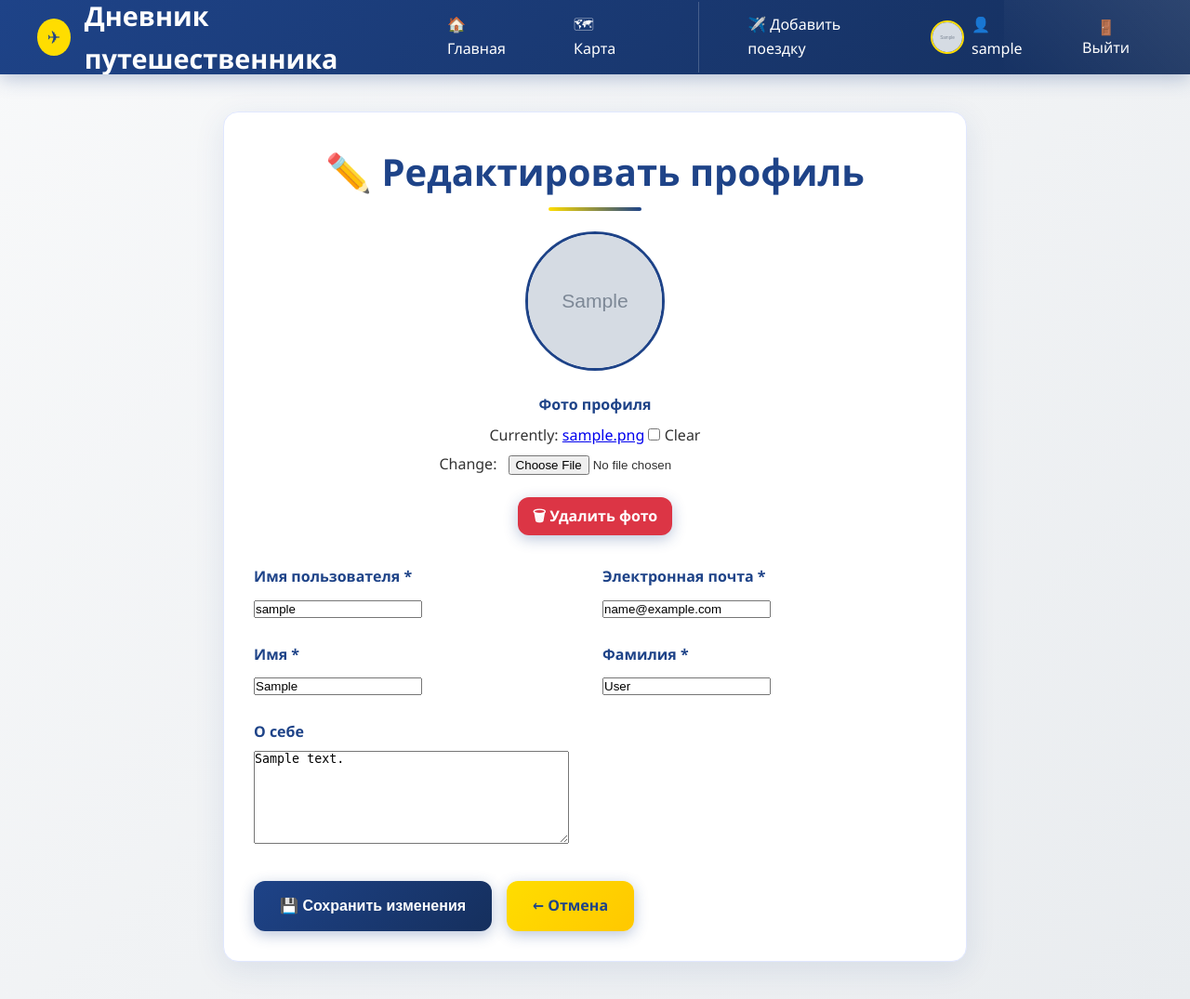
After one commit to shairum/TRPO_SAIT2, a Django app: page /profile/edit/ in a window 1280 px wide. The commit adds this page. Shown: the whole page at 93% size. Run offline with Django 5.2, Linux system fonts and the light colour scheme; a user stored in the database is signed in; tables that the repository leaves empty hold one stand-in row (values such as "Sample post"); grey boxes marked "Sample" are stand-in pictures.

Commit message:
Добавил возможность добавления фото для профиля

```diff
--- a/sait/sait_app/forms.py
+++ b/sait/sait_app/forms.py
@@ -35,11 +35,38 @@ class CustomUserCreationForm(UserCreationForm):
 
         if commit:
             user.save()
-            # Создаем профиль пользователя только если его нет
             if not hasattr(user, 'profile'):
                 UserProfile.objects.create(user=user)
 
         return user
+
+class UserProfileForm(forms.ModelForm):
+    class Meta:
+        model = UserProfile
+        fields = ['avatar', 'bio']
+        widgets = {
+            'bio': forms.Textarea(attrs={
+                'rows': 4,
+                'placeholder': 'Расскажите о себе...',
+                'style': 'resize: vertical; min-height: 100px;'
+            }),
+        }
+        labels = {
+            'avatar': 'Фото профиля',
+            'bio': 'О себе',
+        }
+
+class UserUpdateForm(forms.ModelForm):
+    email = forms.EmailField(required=True, label='Электронная почта')
+    first_name = forms.CharField(required=True, label='Имя')
+    last_name = forms.CharField(required=True, label='Фамилия')
+
+    class Meta:
+        model = User
+        fields = ['username', 'email', 'first_name', 'last_name']
+        labels = {
+            'username': 'Имя пользователя',
+        }
 
 class ReviewForm(forms.ModelForm):
     class Meta:
--- a/sait/sait_app/models.py
+++ b/sait/sait_app/models.py
@@ -8,6 +8,17 @@ class UserProfile(models.Model):
         User,
         on_delete=models.CASCADE,
         related_name='profile'
+    )
+    avatar = models.ImageField(
+        upload_to='avatars/%Y/%m/%d/',
+        verbose_name="Аватар",
+        blank=True,
+        null=True
+    )
+    bio = models.TextField(
+        verbose_name="О себе",
+        max_length=500,
+        blank=True
     )
     created_at = models.DateTimeField(auto_now_add=True)
     updated_at = models.DateTimeField(auto_now=True)
@@ -21,6 +32,12 @@ class UserProfile(models.Model):
 
     def __str__(self):
         return f"Профиль {self.user.username}"
+
+    def get_avatar_url(self):
+        """Возвращает URL аватара или стандартный аватар"""
+        if self.avatar:
+            return self.avatar.url
+        return '/static/default_avatar.png'
 
 class Trip(models.Model):
     user = models.ForeignKey(
--- a/sait/sait_app/urls.py
+++ b/sait/sait_app/urls.py
@@ -14,6 +14,8 @@ urlpatterns = [
 
     # Личный кабинет
     path('profile/', views.profile, name='profile'),
+    path('profile/edit/', views.edit_profile, name='edit_profile'),
+    path('profile/delete-avatar/', views.delete_avatar, name='delete_avatar'),
     path('my-reviews/', views.my_reviews, name='my_reviews'),
     path('add-trip/', views.add_trip, name='add_trip'),
 
--- a/sait/sait_app/views.py
+++ b/sait/sait_app/views.py
@@ -3,9 +3,8 @@ from django.core.paginator import Paginator, EmptyPage, PageNotAnInteger
 from django.contrib.auth.decorators import login_required
 from django.contrib import messages
 from django.contrib.auth import login
-from django.http import Http404
 from .models import Trip, Review, UserProfile, TripPhoto
-from .forms import ReviewForm, CustomUserCreationForm, TripForm
+from .forms import ReviewForm, CustomUserCreationForm, TripForm, UserProfileForm, UserUpdateForm
 
 
 def home(request):
@@ -205,3 +204,40 @@ def my_reviews(request):
 
 def travel_map(request):
     return render(request, 'diary/map.html')
+
+
+@login_required
+def edit_profile(request):
+    """Редактирование профиля пользователя"""
+    if request.method == 'POST':
+        user_form = UserUpdateForm(request.POST, instance=request.user)
+        profile_form = UserProfileForm(request.POST, request.FILES, instance=request.user.profile)
+
+        if user_form.is_valid() and profile_form.is_valid():
+            user_form.save()
+            profile_form.save()
+            messages.success(request, 'Ваш профиль успешно обновлен!')
+            return redirect('profile')
+    else:
+        user_form = UserUpdateForm(instance=request.user)
+        profile_form = UserProfileForm(instance=request.user.profile)
+
+    return render(request, 'diary/edit_profile.html', {
+        'user_form': user_form,
+        'profile_form': profile_form
+    })
+
+
+@login_required
+def delete_avatar(request):
+    """Удаление аватара"""
+    if request.method == 'POST':
+        profile = request.user.profile
+        if profile.avatar:
+            profile.avatar.delete(save=False)
+            profile.avatar = None
+            profile.save()
+            messages.success(request, 'Фото профиля удалено!')
+        return redirect('edit_profile')
+
+    return render(request, 'diary/delete_avatar.html')
--- a/sait/templates/diary/base.html
+++ b/sait/templates/diary/base.html
@@ -120,6 +120,14 @@
             justify-content: center;
             font-weight: bold;
             font-size: 0.9rem;
+        }
+
+        .avatar-img {
+            width: 36px;
+            height: 36px;
+            border-radius: 50%;
+            object-fit: cover;
+            border: 2px solid #FFDD00;
         }
 
         .container {
@@ -464,6 +472,14 @@
             font-weight: bold;
         }
 
+        .review-avatar-img {
+            width: 40px;
+            height: 40px;
+            border-radius: 50%;
+            object-fit: cover;
+            border: 2px solid #1E4388;
+        }
+
         .review-rating {
             color: #FFDD00;
             font-size: 1.2rem;
@@ -555,9 +571,13 @@
             <li><a href="{% url 'add_trip' %}">✈️ Добавить поездку</a></li>
             <li>
                 <a href="{% url 'profile' %}">
+                    {% if user.profile.avatar %}
+                        <img src="{{ user.profile.avatar.url }}" alt="Аватар" class="avatar-img">
+                    {% else %}
                         <div class="user-avatar">
                             {{ user.username|first|upper }}
                         </div>
+                    {% endif %}
                     👤 {{ user.username }}
                 </a>
             </li>
--- /dev/null
+++ b/sait/templates/diary/edit_profile.html
@@ -0,0 +1,133 @@
+{% extends 'diary/base.html' %}
+
+{% block content %}
+<div class="card" style="max-width: 800px; margin: 0 auto;">
+    <h1 class="page-title">✏️ Редактировать профиль</h1>
+
+    <form method="post" enctype="multipart/form-data">
+        {% csrf_token %}
+
+        <!-- Аватар -->
+        <div class="form-group" style="text-align: center; margin-bottom: 2rem;">
+            <div style="margin-bottom: 1rem;">
+                {% if user.profile.avatar %}
+                    <img src="{{ user.profile.avatar.url }}"
+                         alt="Аватар"
+                         style="width: 150px; height: 150px; border-radius: 50%; object-fit: cover; border: 3px solid #1E4388;">
+                {% else %}
+                    <div style="width: 150px; height: 150px; border-radius: 50%; background: #1E4388; color: white; display: flex; align-items: center; justify-content: center; font-size: 3rem; margin: 0 auto;">
+                        {{ user.username|first|upper }}
+                    </div>
+                {% endif %}
+            </div>
+
+            <label class="form-label">Фото профиля</label>
+            {{ profile_form.avatar }}
+            {% if profile_form.avatar.errors %}
+                <div style="color: #dc3545; font-size: 0.9rem; margin-top: 0.25rem;">
+                    {{ profile_form.avatar.errors }}
+                </div>
+            {% endif %}
+
+            {% if user.profile.avatar %}
+            <div style="margin-top: 1rem;">
+                <a href="{% url 'delete_avatar' %}" class="btn" style="background: #dc3545; padding: 8px 16px;">
+                    🗑 Удалить фото
+                </a>
+            </div>
+            {% endif %}
+        </div>
+
+        <!-- Основная информация -->
+        <div style="display: grid; grid-template-columns: 1fr 1fr; gap: 1rem;">
+            <div class="form-group">
+                <label class="form-label">Имя пользователя *</label>
+                {{ user_form.username }}
+                {% if user_form.username.errors %}
+                    <div style="color: #dc3545; font-size: 0.9rem; margin-top: 0.25rem;">
+                        {{ user_form.username.errors }}
+                    </div>
+                {% endif %}
+            </div>
+
+            <div class="form-group">
+                <label class="form-label">Электронная почта *</label>
+                {{ user_form.email }}
+                {% if user_form.email.errors %}
+                    <div style="color: #dc3545; font-size: 0.9rem; margin-top: 0.25rem;">
+                        {{ user_form.email.errors }}
+                    </div>
+                {% endif %}
+            </div>
+        </div>
+
+        <div style="display: grid; grid-template-columns: 1fr 1fr; gap: 1rem;">
+            <div class="form-group">
+                <label class="form-label">Имя *</label>
+                {{ user_form.first_name }}
+                {% if user_form.first_name.errors %}
+                    <div style="color: #dc3545; font-size: 0.9rem; margin-top: 0.25rem;">
+                        {{ user_form.first_name.errors }}
+                    </div>
+                {% endif %}
+            </div>
+
+            <div class="form-group">
+                <label class="form-label">Фамилия *</label>
+                {{ user_form.last_name }}
+                {% if user_form.last_name.errors %}
+                    <div style="color: #dc3545; font-size: 0.9rem; margin-top: 0.25rem;">
+                        {{ user_form.last_name.errors }}
+                    </div>
+                {% endif %}
+            </div>
+        </div>
+
+        <!-- О себе -->
+        <div class="form-group">
+            <label class="form-label">О себе</label>
+            {{ profile_form.bio }}
+            {% if profile_form.bio.errors %}
+                <div style="color: #dc3545; font-size: 0.9rem; margin-top: 0.25rem;">
+                    {{ profile_form.bio.errors }}
+                </div>
+            {% endif %}
+        </div>
+
+        <div style="display: flex; gap: 1rem; margin-top: 2rem; flex-wrap: wrap;">
+            <button type="submit" class="btn">
+                💾 Сохранить изменения
+            </button>
+            <a href="{% url 'profile' %}" class="btn btn-secondary">
+                ← Отмена
+            </a>
+        </div>
+    </form>
+</div>
+
+<style>
+    .form-control {
+        width: 100%;
+        padding: 12px 16px;
+        border: 2px solid #e0e7ff;
+        border-radius: 8px;
+        font-size: 1rem;
+        transition: all 0.3s ease;
+    }
+
+    .form-control:focus {
+        outline: none;
+        border-color: #1E4388;
+        box-shadow: 0 0 0 3px rgba(30, 67, 136, 0.1);
+    }
+
+    textarea.form-control {
+        min-height: 100px;
+        resize: vertical;
+    }
+
+    input[type="file"] {
+        padding: 8px;
+    }
+</style>
+{% endblock %}
```
Also changed, not shown: sait/templates/diary/delete_avatar.html (added, +27 -0 lines), sait/templates/diary/profile.html (+15 -3 lines), sait/templates/diary/trip_detail.html (+7 -3 lines), sait/sait_app/migrations/0005_userprofile_avatar_userprofile_bio.py (added). Lines whose indentation alone changed are shown as unchanged.
